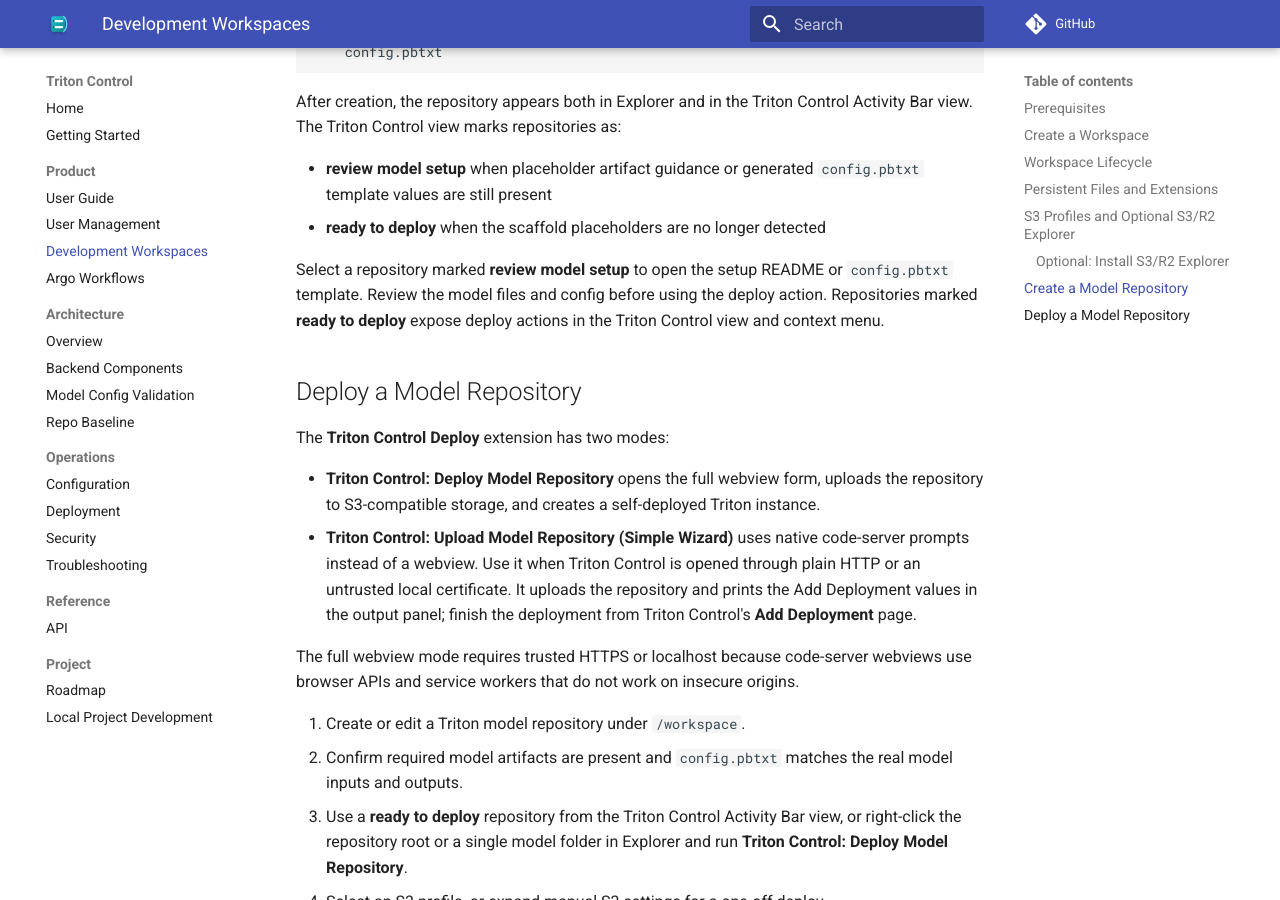
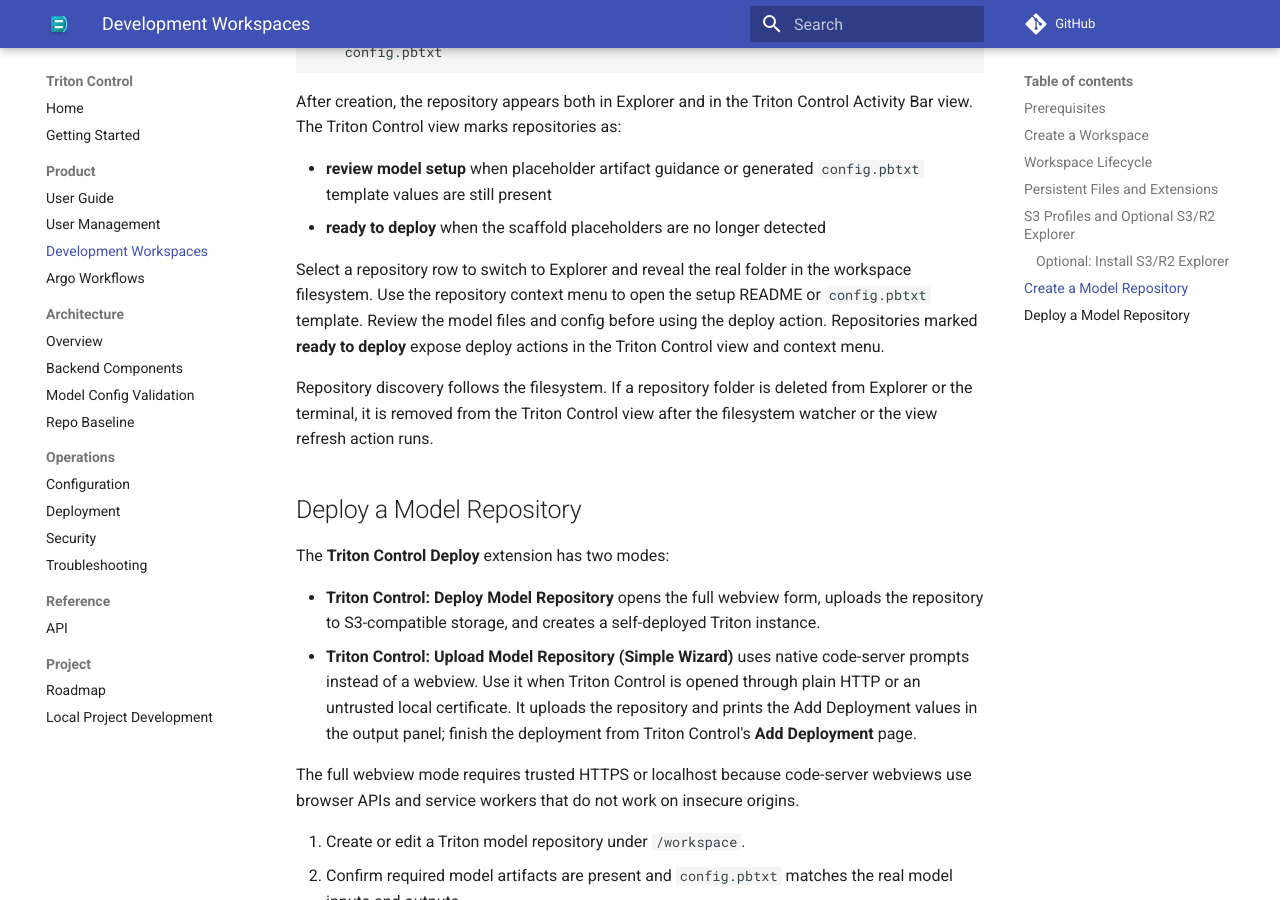
Before and after one commit to ai-lab-tech/triton-control, an MkDocs documentation site: the page built from docs/development-workspaces.md, in a window 1280 px wide and 900 px high, scrolled down 5837 px. Built offline with MkDocs 1.6.1 and Material for MkDocs 9.7.7, drawn with Linux system fonts in a browser that asks for light colours; comment, search, counter and statistics services are not loaded.

Commit message:
Refine Development workspace repository navigation

```diff
--- a/docs/development-workspaces.md
+++ b/docs/development-workspaces.md
@@ -241,10 +241,15 @@
   `config.pbtxt` template values are still present
 - **ready to deploy** when the scaffold placeholders are no longer detected
 
-Select a repository marked **review model setup** to open the setup README or
-`config.pbtxt` template. Review the model files and config before using the
+Select a repository row to switch to Explorer and reveal the real folder in the
+workspace filesystem. Use the repository context menu to open the setup README
+or `config.pbtxt` template. Review the model files and config before using the
 deploy action. Repositories marked **ready to deploy** expose deploy actions in
 the Triton Control view and context menu.
+
+Repository discovery follows the filesystem. If a repository folder is deleted
+from Explorer or the terminal, it is removed from the Triton Control view after
+the filesystem watcher or the view refresh action runs.
 
 ## Deploy a Model Repository
 
```
Also changed, not shown: code-server-extensions/triton-deploy/README.md (+7 -2 lines), docs/user-guide.md (+3 -2 lines), 4 other files.
